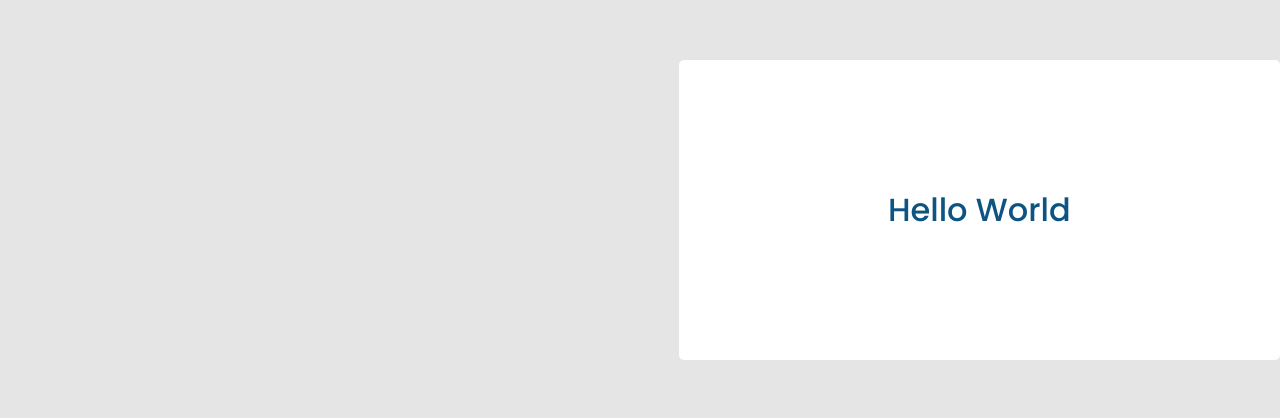
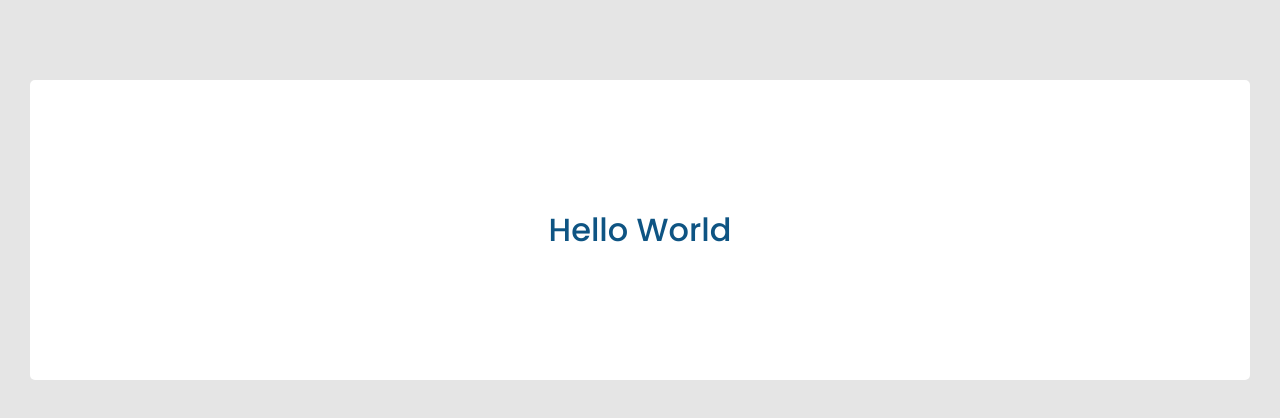
Before and after one commit to coded1guy/coming-soon-page, a plain HTML site: page index.html in a window 1280 px wide. Shown: the part 190-608 px from the top of the page. Drawn offline with Linux system fonts and the light colour scheme.

Commit message:
Update style.css

```diff
--- a/style.css
+++ b/style.css
@@ -18,6 +18,7 @@ body {
     background: #E5E5E5;
     height: 100vh;
     display: flex;
+    flex-direction: column;
     justify-content: center;
     align-items: center;
 }
@@ -26,7 +27,7 @@ nav {
     padding: 20px;
 }
 main {
-    width: calc(100% - 150px);
+    width: calc(100% - 60px);
     height: 300px;
     background: #FFF;
     border-radius: 5px;
```
